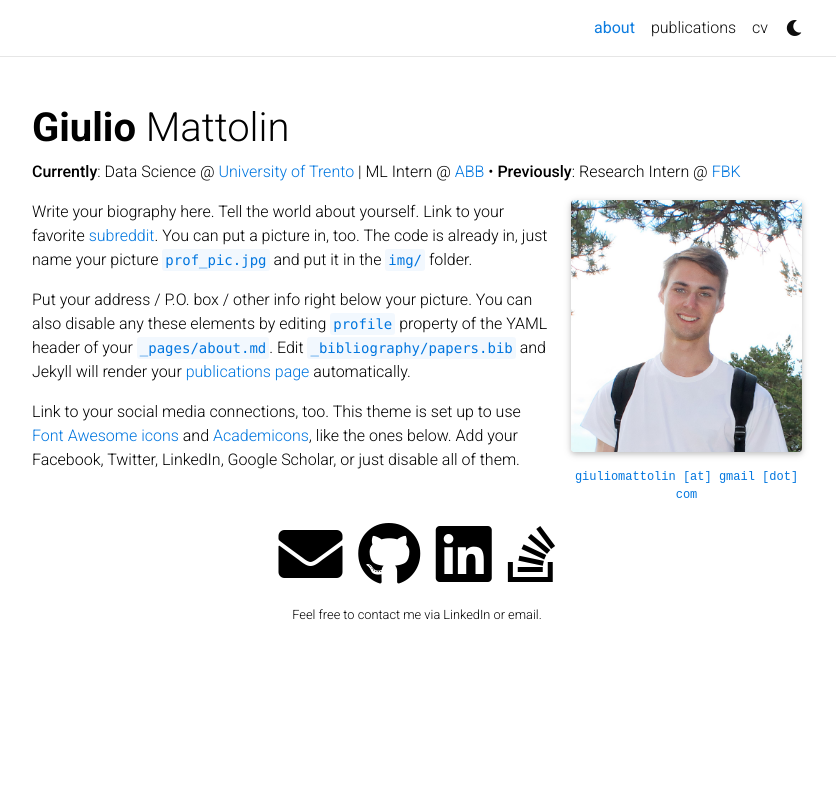
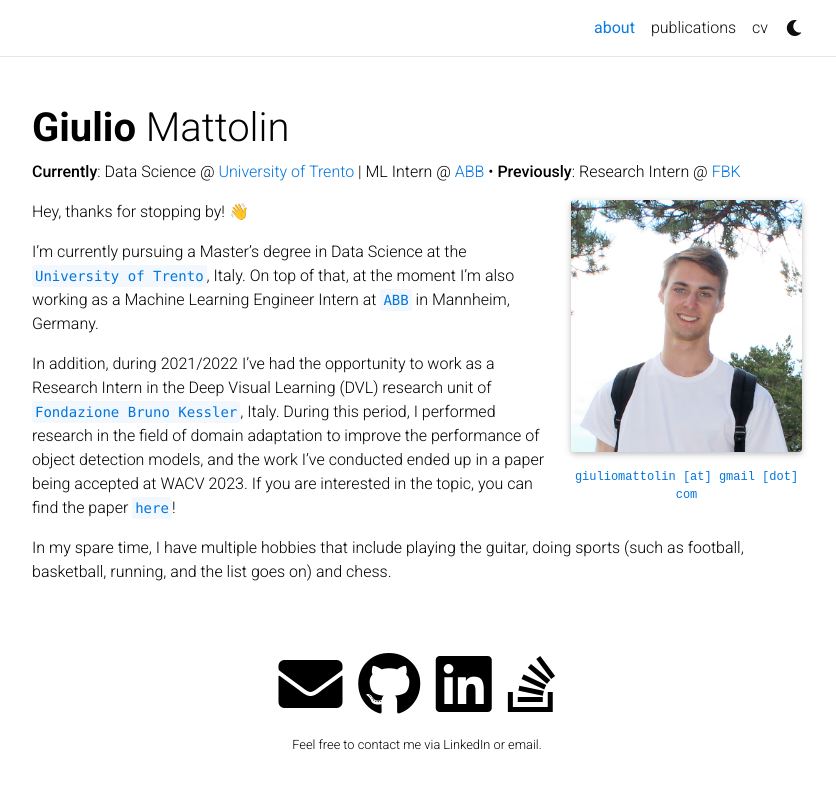
Before and after one commit to giuliomattolin/giuliomattolin.github.io, a Jekyll site: the page built from _pages/about.md, in a window 1280 px wide. Shown: the top 789 px of the page, without its empty margins (223-1059 px from the left). Built offline with Jekyll 4.4.1, drawn with Linux system fonts in a browser that asks for light colours; full-size pictures stand in for the smaller copies a plugin makes; comment, search, counter and statistics services are not loaded; a style sheet for code colours, icons or effects is not loaded.

Commit message:
Update about

```diff
--- a/_layouts/about.html
+++ b/_layouts/about.html
@@ -36,7 +36,7 @@ layout: default
           </div>
           {%- endif %}
 
-          <div class="clearfix">
+          <div style="padding-bottom: 5%;" class="clearfix">
             {{ content }}
           </div>
 
--- a/_pages/about.md
+++ b/_pages/about.md
@@ -16,8 +16,10 @@ selected_papers: false # includes a list of papers marked as "selected={true}"
 social: true  # includes social icons at the bottom of the page
 ---
 
-Write your biography here. Tell the world about yourself. Link to your favorite [subreddit](http://reddit.com). You can put a picture in, too. The code is already in, just name your picture `prof_pic.jpg` and put it in the `img/` folder.
+Hey, thanks for stopping by! 👋
 
-Put your address / P.O. box / other info right below your picture. You can also disable any these elements by editing `profile` property of the YAML header of your `_pages/about.md`. Edit `_bibliography/papers.bib` and Jekyll will render your [publications page](/al-folio/publications/) automatically.
+I'm currently pursuing a Master's degree in Data Science at the [`University of Trento`](https://www.unitn.it/en), Italy. On top of that, at the moment I'm also working as a Machine Learning Engineer Intern at [`ABB`](https://global.abb/group/en) in Mannheim, Germany.
 
-Link to your social media connections, too. This theme is set up to use [Font Awesome icons](http://fortawesome.github.io/Font-Awesome/) and [Academicons](https://jpswalsh.github.io/academicons/), like the ones below. Add your Facebook, Twitter, LinkedIn, Google Scholar, or just disable all of them.
+In addition, during 2021/2022 I've had the opportunity to work as a Research Intern in the Deep Visual Learning (DVL) research unit of [`Fondazione Bruno Kessler`](https://www.fbk.eu/en), Italy. During this period, I performed research in the field of domain adaptation to improve the performance of object detection models, and the work I've conducted ended up in a paper being accepted at WACV 2023. If you are interested in the topic, you can find the paper [`here`](https://arxiv.org/abs/2210.11539)!
+
+In my spare time, I have multiple hobbies that include playing the guitar, doing sports (such as football, basketball, running, and the list goes on) and chess.
```
Also changed, not shown: other parts of _pages/about.md (+1 -1 lines).
